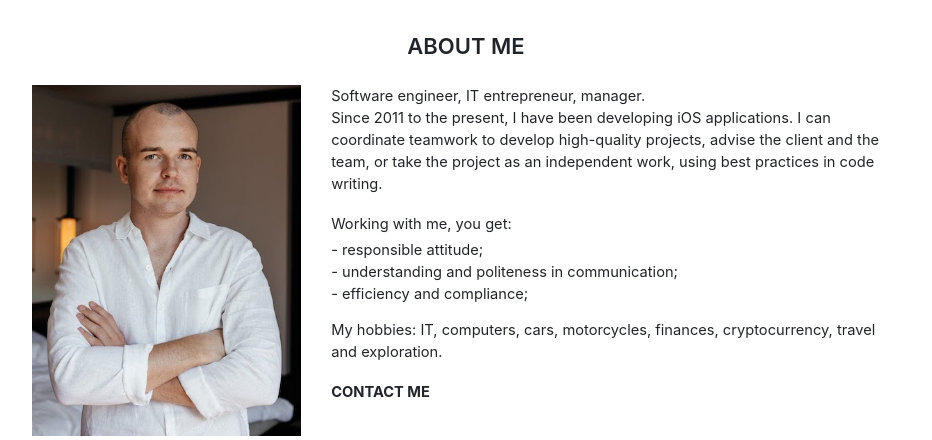
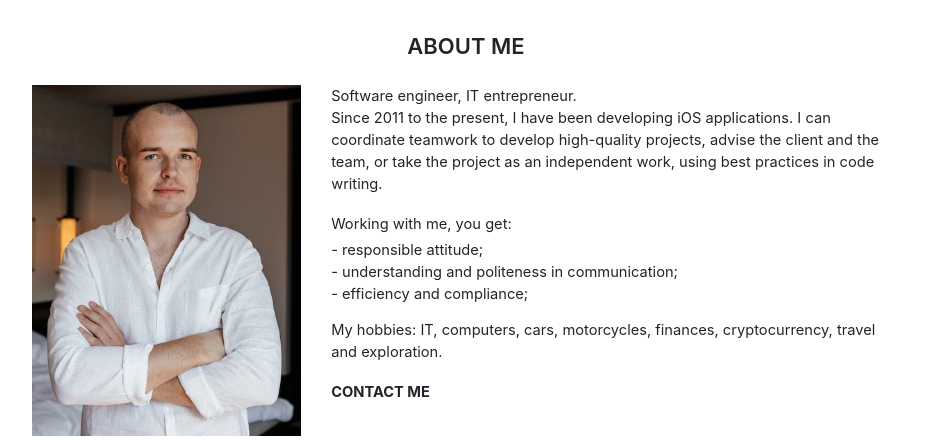
Before and after one commit to romacv/romacv, a PHP site: page / in a window 1280 px wide. Shown: the part 92-532 px from the top of the page, without its empty margins (174-1106 px from the left). Run offline with PHP 8.4, Linux system fonts and the light colour scheme.

Commit message:
no message

```diff
--- a/index.php
+++ b/index.php
@@ -9,7 +9,7 @@
             <img src="../img/avatar.jpg" class="img-fluid" alt="Roman Resenchuk">
           </div>
           <div class="col-xl-8 col-md-7">
-            <p>Software engineer, IT entrepreneur, manager.<br>
+            <p>Software engineer, IT entrepreneur.<br>
             Since 2011 to the present, I have been developing iOS applications.
 I can coordinate teamwork to develop high-quality projects, advise the client and the team, or take the project as an independent work, using best practices in code writing.</p>
             <p>Working with me, you get:</p>
```
Also changed, not shown: 1 other file.
